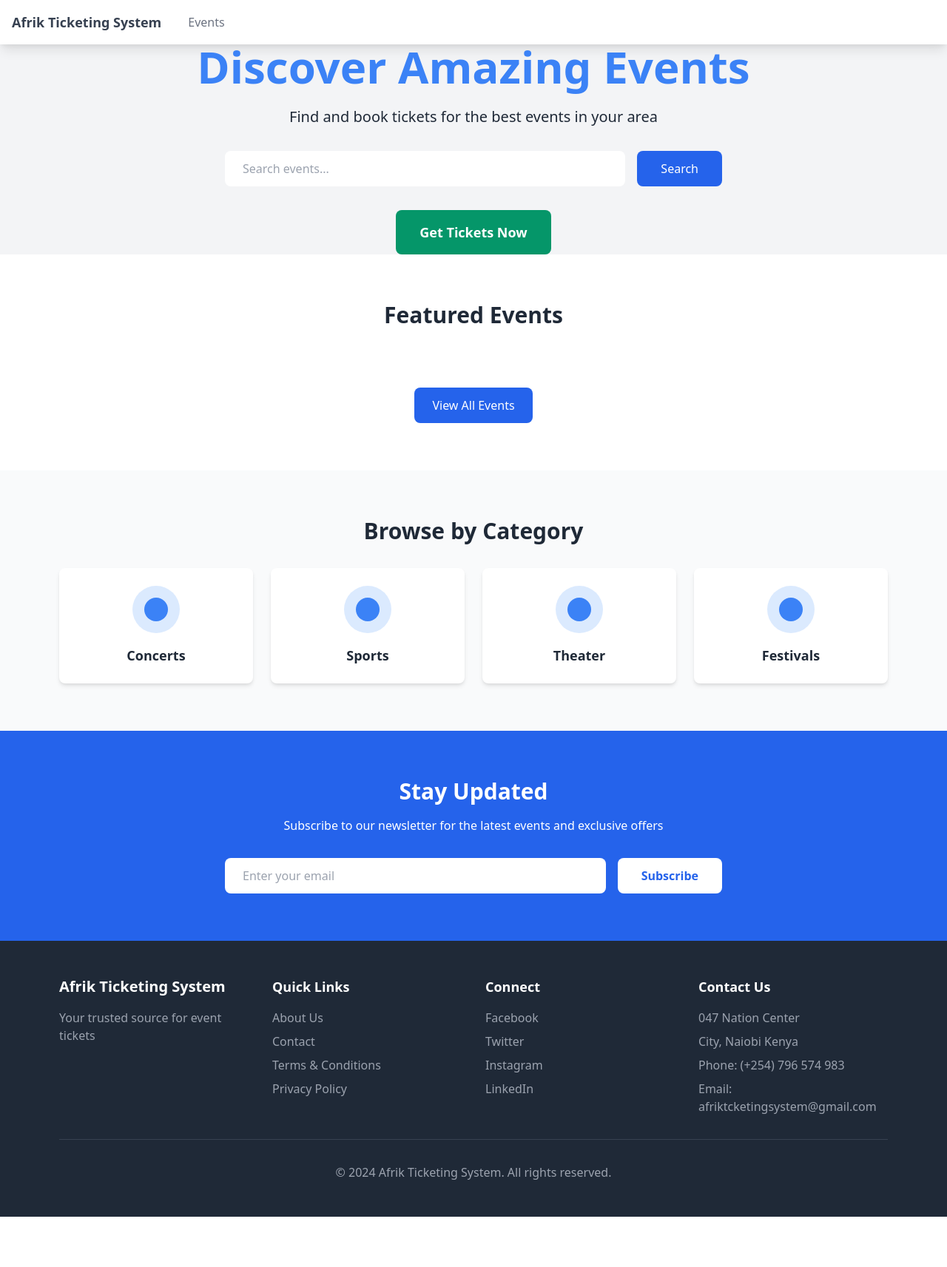
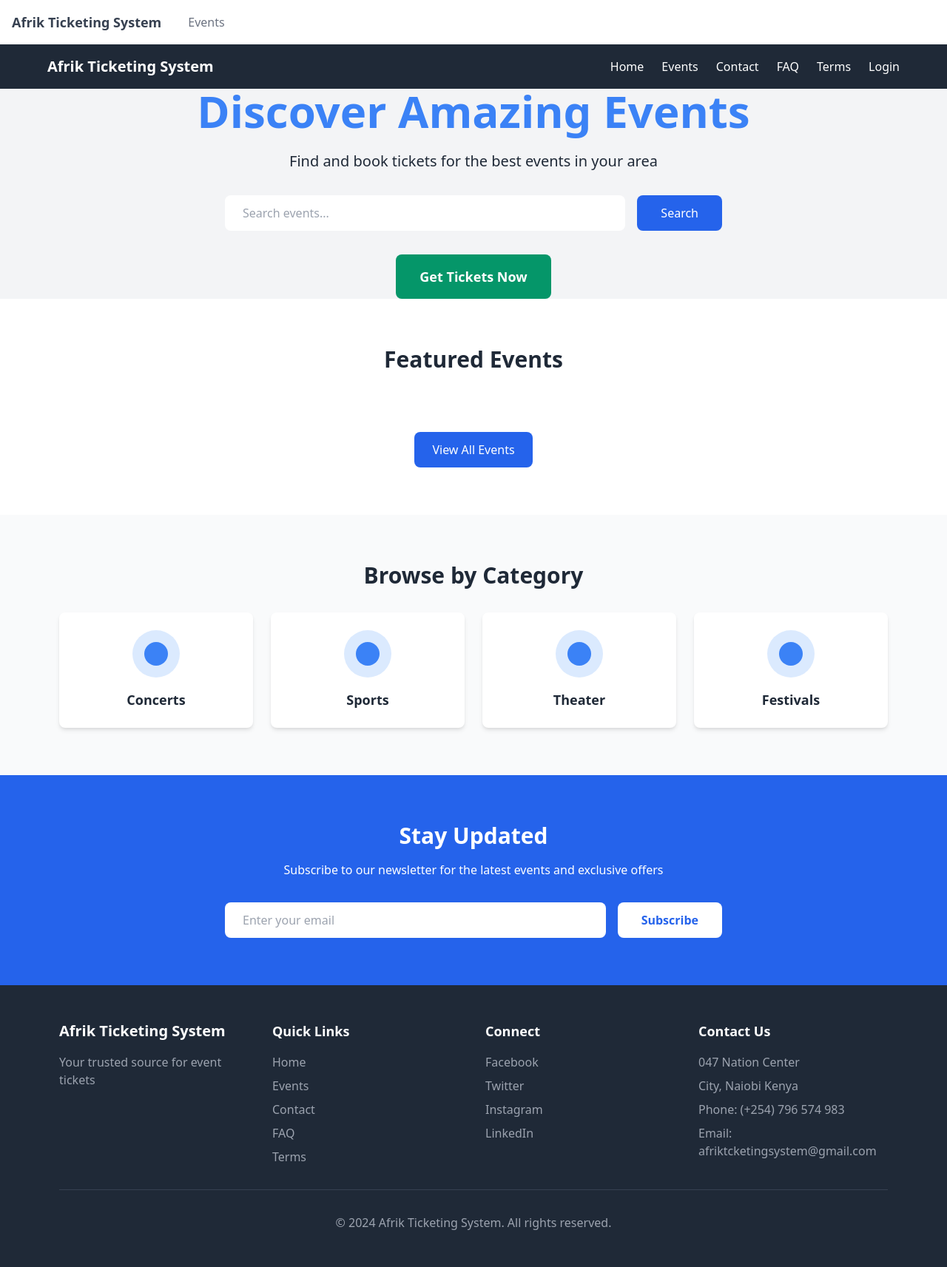
Before and after one commit to MburuRionge/Afrik-Ticketing-System, a Flask app: page / in a window 1280 px wide. Shown: the whole page at 74% size. Before the commit the page ends 1645 px from the top, so only its background shows below. Run offline with Flask 3, Linux system fonts and the light colour scheme.

Commit message:
Add shell scripts for QR code generation, dotenv, pip, and mako-render commands; update terms and homepage templates

```diff
--- a/templates/homepage.html
+++ b/templates/homepage.html
@@ -3,6 +3,27 @@
 {% block title %}AFRIK TICKETING SYSTEM{% endblock %}
 
 {% block content %}
+<!-- Navigation Bar -->
+<nav class="bg-gray-800 text-white p-4">
+    <div class="max-w-6xl mx-auto flex justify-between items-center">
+        <a href="{{ url_for('home.homepage') }}" class="text-xl font-bold">Afrik Ticketing System</a>
+        <ul class="flex space-x-6">
+            <li><a href="{{ url_for('home.homepage') }}" class="hover:text-blue-500">Home</a></li>
+            <li><a href="{{ url_for('home.event_listing') }}" class="hover:text-blue-500">Events</a></li>
+            <li><a href="{{ url_for('home.contact_us') }}" class="hover:text-blue-500">Contact</a></li>
+            <li><a href="{{ url_for('home.faq') }}" class="hover:text-blue-500">FAQ</a></li>
+            <li><a href="{{ url_for('home.terms_and_conditions') }}" class="hover:text-blue-500">Terms</a></li>
+            {% if 'user_id' in session %}
+                <li><a href="{{ url_for('home.dashboard') }}" class="hover:text-blue-500">Dashboard</a></li>
+                <li><a href="{{ url_for('home.user_profile') }}" class="hover:text-blue-500">Profile</a></li>
+                <li><a href="{{ url_for('home.logout') }}" class="hover:text-blue-500">Logout</a></li>
+            {% else %}
+                <li><a href="{{ url_for('home.login') }}" class="hover:text-blue-500">Login</a></li>
+            {% endif %}
+        </ul>
+    </div>
+</nav>
+
 <!-- Hero Section -->
 <section class="relative h-[600px] flex items-center justify-center hero-section">
     <!-- Background Image with Overlay -->
@@ -135,10 +156,11 @@
             <div>
                 <h3 class="text-lg font-semibold mb-4">Quick Links</h3>
                 <ul class="space-y-2">
-                    <li><a href="#" class="text-gray-400 hover:text-white transition">About Us</a></li>
-                    <li><a href="#" class="text-gray-400 hover:text-white transition">Contact</a></li>
-                    <li><a href="#" class="text-gray-400 hover:text-white transition">Terms & Conditions</a></li>
-                    <li><a href="#" class="text-gray-400 hover:text-white transition">Privacy Policy</a></li>
+                    <li><a href="{{ url_for('home.homepage') }}" class="text-gray-400 hover:text-white transition">Home</a></li>
+                    <li><a href="{{ url_for('home.event_listing') }}" class="text-gray-400 hover:text-white transition">Events</a></li>
+                    <li><a href="{{ url_for('home.contact_us') }}" class="text-gray-400 hover:text-white transition">Contact</a></li>
+                    <li><a href="{{ url_for('home.faq') }}" class="text-gray-400 hover:text-white transition">FAQ</a></li>
+                    <li><a href="{{ url_for('home.terms_and_conditions') }}" class="text-gray-400 hover:text-white transition">Terms</a></li>
                 </ul>
             </div>
 
--- a/templates/terms.html
+++ b/templates/terms.html
@@ -1,6 +1,6 @@
 {% extends "base.html" %}
 
-{% block title %}Terms and Conditions - TicketMaster{% endblock %}
+{% block title %}Terms and Conditions - Afrik Ticketing System{% endblock %}
 
 {% block content %}
 <div class="max-w-4xl mx-auto px-4 py-8">
@@ -9,7 +9,7 @@
     <div class="space-y-8 text-gray-600">
         <section>
             <h2 class="text-2xl font-semibold text-gray-800 mb-4">1. Acceptance of Terms</h2>
-            <p class="mb-4">By accessing and using TicketMaster's services, you agree to be bound by these Terms and Conditions, our Privacy Policy, and any additional terms and conditions that may apply to specific sections of our platform.</p>
+            <p class="mb-4">By accessing and using Afrik Ticketing System  services, you agree to be bound by these Terms and Conditions, our Privacy Policy, and any additional terms and conditions that may apply to specific sections of our platform.</p>
         </section>
 
         <section>
@@ -56,7 +56,7 @@
         </section>
 
         <div class="mt-12 p-4 bg-gray-50 rounded-lg">
-            <p class="text-sm text-gray-500">Last updated: March 14, 2024</p>
+            <p class="text-sm text-gray-500">Last updated: January 04, 2025</p>
             <p class="text-sm text-gray-500">If you have any questions about these Terms and Conditions, please contact us at support@ticketmaster.com</p>
         </div>
     </div>
```
Also changed, not shown: templates/login.html (renamed from templates/admin/login.html).
